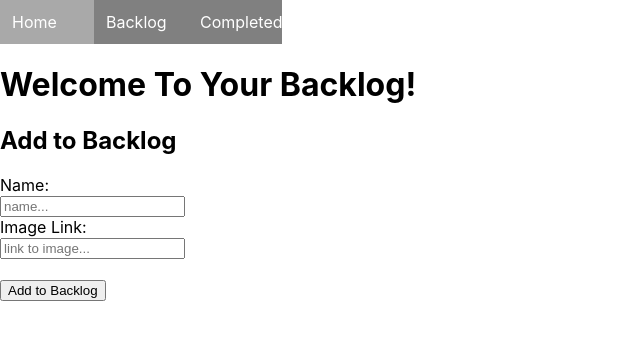
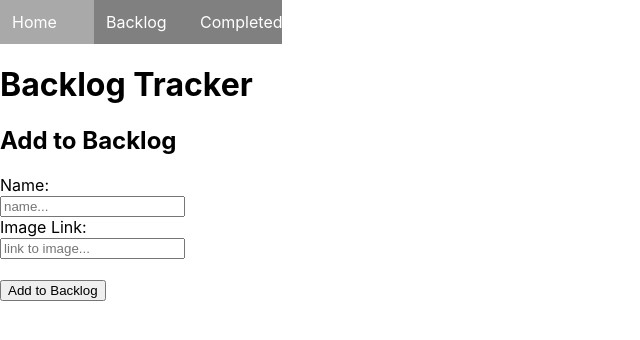
Before and after one commit to ChristianC93/Backlog-Tracker, a React (Create React App) app: page / in a window 1280 px wide. Shown: the top 340 px of the page, without its empty margins (0-640 px from the left). Built offline with nearby package versions, Linux system fonts and the light colour scheme; data requests are answered from the project's data file.

Commit message:
created a POST request in Home Component in order to be used in our Form when submitted

```diff
--- a/db.json
+++ b/db.json
@@ -39,6 +39,16 @@
       "id": 8,
       "name": "Batman Arkham knight",
       "image": "https://cdn.thegamesdb.net/images/original/boxart/front/21456-1.jpg"
+    },
+    {
+      "name": "Xenoblade Chronicles Definitive Edition",
+      "image": "https://cdn.thegamesdb.net/images/original/boxart/front/66208-1.jpg",
+      "id": 9
+    },
+    {
+      "name": "Xenoblade Chronicles Definitive Edition",
+      "image": "https://cdn.thegamesdb.net/images/original/boxart/front/66208-1.jpg",
+      "id": 10
     }
   ]
 }
--- a/src/components/App.js
+++ b/src/components/App.js
@@ -14,17 +14,16 @@ function App() {
 
   useEffect(() => {
     fetch("http://localhost:3000/games")
-      .then((r) => r.json())
-      .then((data) => setBacklog(data))
+    .then((r) => r.json())
+    .then((data) => setBacklog(data))
   }, [])
 
   function onGameClick(game) {
-    const clickedGame = backlog.find((g) => g === game);
-    setCompletedGames([...completedGames, clickedGame]);
+    setCompletedGames([...completedGames, game]);
   }
 
-  function handleSubmit(newGame) {
-    console.log(newGame);
+  function handleAddGame(newGame) {
+    setBacklog([...backlog, newGame])
   }
 
 
@@ -39,7 +38,7 @@ function App() {
           <CompletedList completedGames={completedGames} />
         </Route>
         <Route exact path="/">
-          <Home onSubmit={handleSubmit}/>
+          <Home onAddGame={handleAddGame} />
         </Route>
       </Switch>
     </div>
--- a/src/components/Home.js
+++ b/src/components/Home.js
@@ -1,7 +1,7 @@
 import React, {useState} from "react";
 
 
-function Home({onSubmit}) {
+function Home({onAddGame}) {
     const [newGame, setNewGame] = useState({
         name: "",
         image: ""
@@ -16,13 +16,21 @@ function Home({onSubmit}) {
         });
     }
     function handleSubmit(e) {
-        e.preventDefault()
-        onSubmit(newGame)
+        e.preventDefault();
+        fetch("http://localhost:3000/games", {
+            method:"POST",
+            headers: {
+                "Content-Type":"application/json",
+            },
+            body: JSON.stringify(newGame)
+        })
+        .then((r) => r.json())
+        .then((data) => onAddGame(data));
     }
 
     return (
         <div>
-            <h1>Welcome To Your Backlog!</h1>
+            <h1>Backlog Tracker</h1>
             <h2>Add to Backlog</h2>
             <form onSubmit={handleSubmit}>
                 <label> Name:</label><br></br>
```
